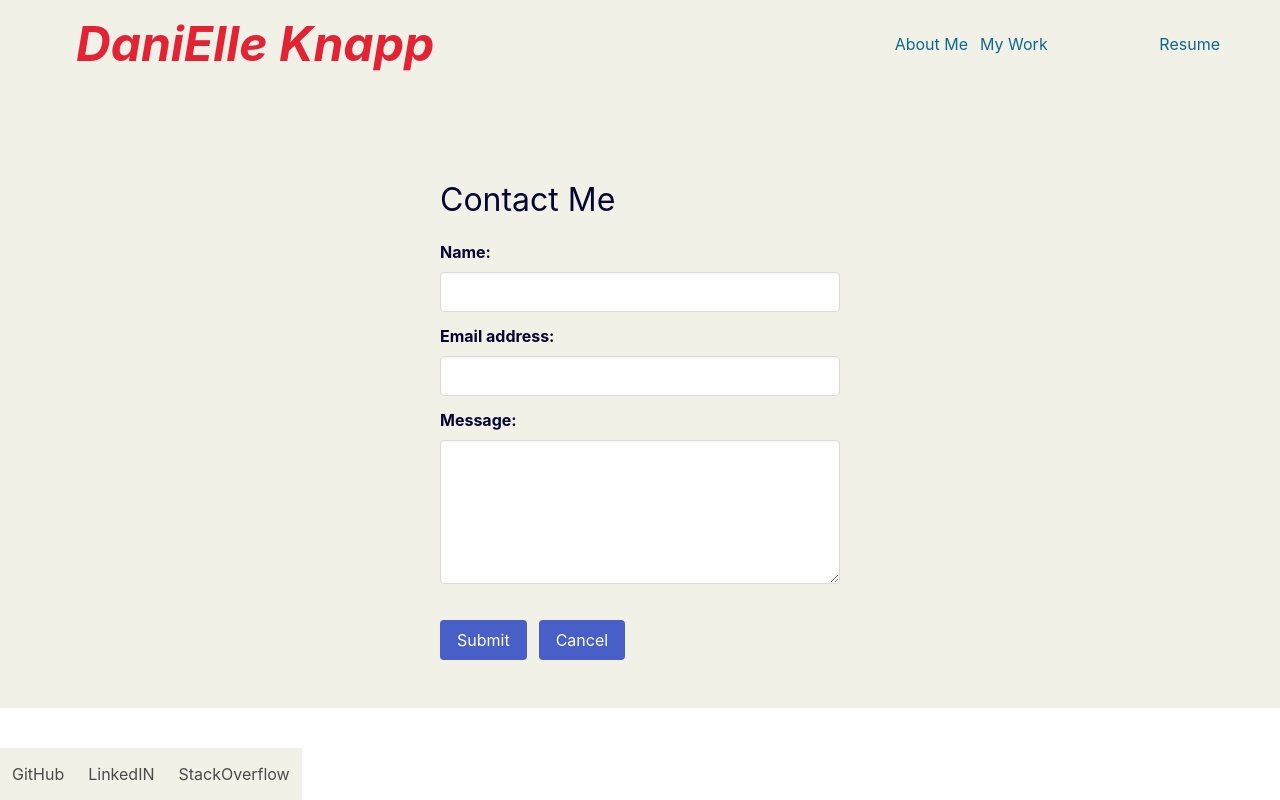
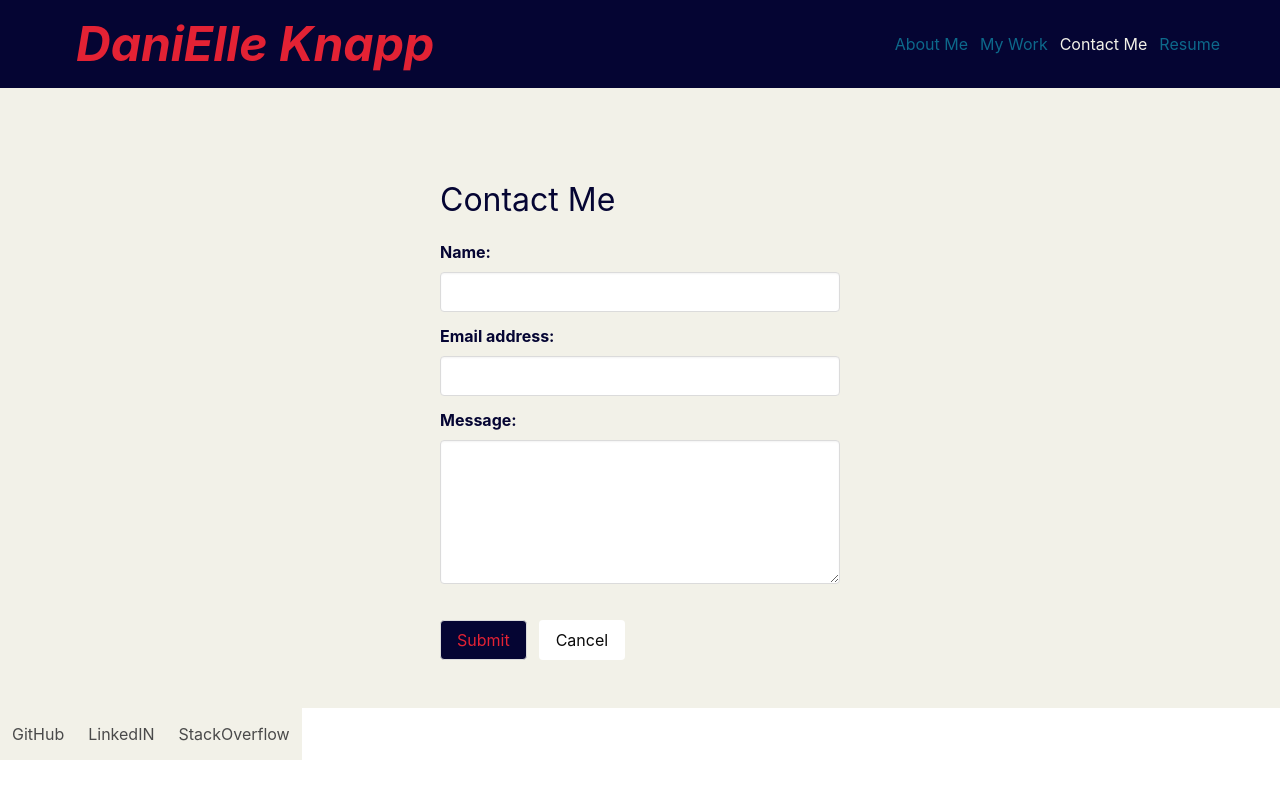
Before and after one commit to dmknapp2385/about-me, a React (Create React App) app: page / in a window 1280 px wide. Both pictures are taken after a click on the item "Contact Me". Built offline with nearby package versions, Linux system fonts and the light colour scheme.

Commit message:
styling of navbar fixed

```diff
--- a/src/Components/Contact/index.js
+++ b/src/Components/Contact/index.js
@@ -66,10 +66,10 @@ function Contact () {
                 )}
                 <div className="field is-grouped pt-5 pb-6">
                     <div className="control">
-                        <button className="button is-link quad" type="sumbit">Submit</button>
+                        <button className="button bkg-tert quad" type="sumbit">Submit</button>
                     </div>
                     <div className="control">
-                        <button className="button is-link primary" >Cancel</button>
+                        <button className="button is-white">Cancel</button>
                     </div>
                 </div>
 
--- a/src/Components/Footer/index.js
+++ b/src/Components/Footer/index.js
@@ -2,7 +2,7 @@ import React from "react";
 
 function Footer() {
     return (
-        <div className="navbar is-fixed-bottom">
+        <div className="navbar">
             <div className="navbar-center level">
                 <a href="https://github.com/dmknapp2385" target='_blank' className="navbar-item">
                     GitHub
--- a/src/index.css
+++ b/src/index.css
@@ -15,23 +15,16 @@
     background-color: var(--secondary-color);
 }
 
-.bkg-primary {
-    background-color: var(--primary-color);
-}
-
 .primary {
     color: var(--primary-color)
 }
 
-.bkg-secondary {
-    background-color: var(--secondary-color);
-}
 
 .secondary {
     color: var(--secondary-color)
 }
 
-.top-nav {
+.top-nav * {
     background-color: var(--tertiary-color)!important;
 }
 
@@ -39,12 +32,12 @@
     color: var(--tertiary-color)
 }
 
-.bkg-quad {
-    background-color: var(--quaternary-color);
+.quad {
+    color: var(--quaternary-color)
 }
 
-.quad {
-    color: var(--quaternary-color)
+.bkg-tert {
+    background-color: var(--tertiary-color);
 }
 
 li {
@@ -59,6 +52,7 @@ li {
 .name-header {
     min-width: 100%;
 }
+
 
 .pt-13 {
     padding-top: 11rem!important;
```
